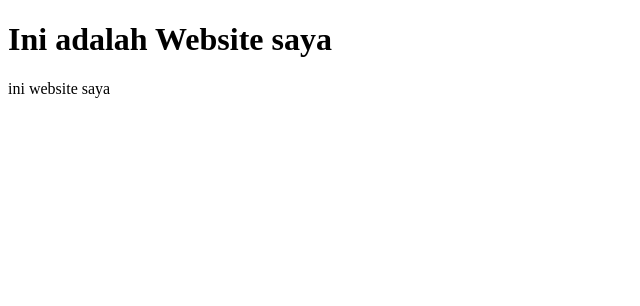
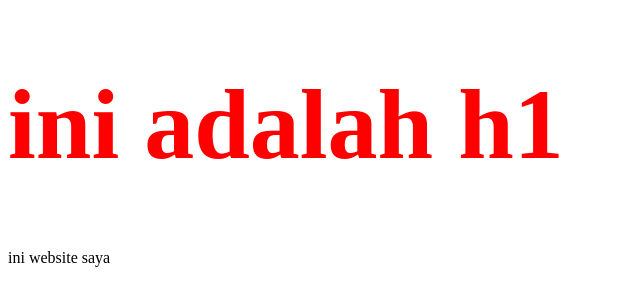
Before and after one commit to metila202121/latihan1, a plain HTML site: page index.html in a window 1280 px wide. Shown: the whole page, without its empty margins (0-640 px from the left). Drawn offline with Linux system fonts and the light colour scheme.

Commit message:
Update index.html

```diff
--- a/index.html
+++ b/index.html
@@ -1,11 +1,17 @@
 <!DOCTYPE html>
 <html>
 <head>
-<title>Ini adalah Judul</title>
+<title>Latihan 1</title>
+<Style>
+   h1{
+       color:red;
+       Font-size:100px;
+
+        }
+   </Style>
 </head>
-
 <body>
-<h1>Ini adalah Website saya</h1>
+<h1>ini adalah h1</h1>
 <p>ini website saya</p>
 </body>
 
```
